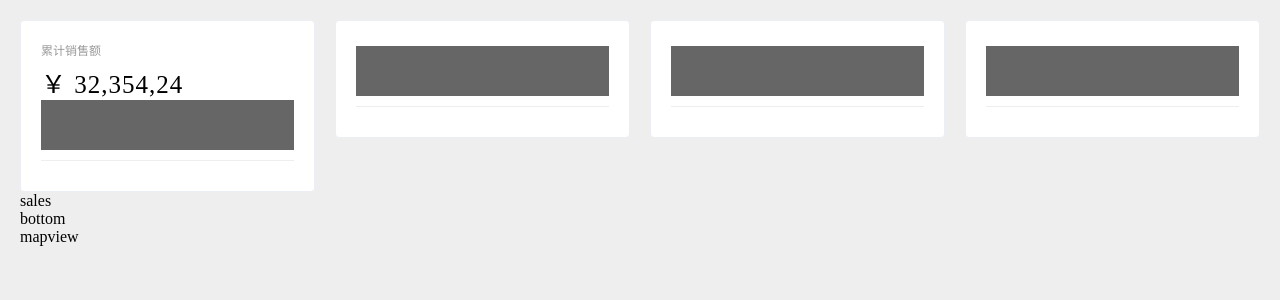
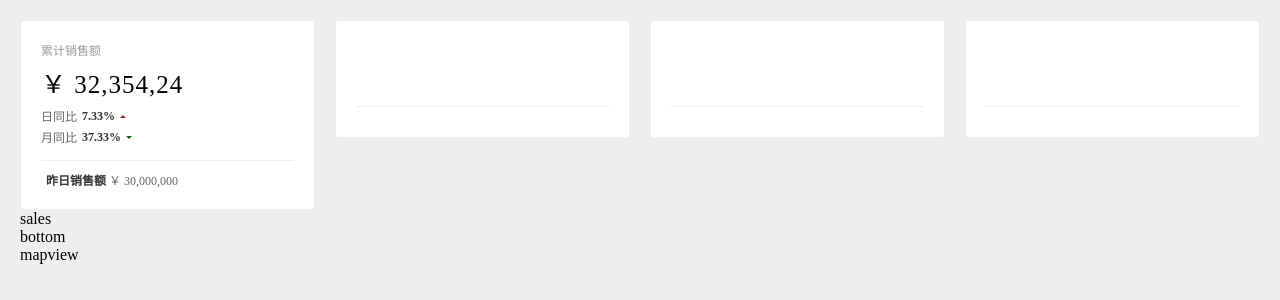
Before and after one commit to weite122/datav-report, a Vue app: page / in a window 1280 px wide. Shown: the top 300 px of the page. Built offline with nearby package versions, Linux system fonts and the light colour scheme.

Commit message:
feat: 完成TotalScales样式

```diff
--- a/src/components/CommonCard/index.vue
+++ b/src/components/CommonCard/index.vue
@@ -34,7 +34,7 @@
   }
   .chart {
     height: 50px;
-    background: #666666;
+    /*background: #666666;*/
   }
   .line {
     margin: 10px 0;
@@ -45,3 +45,25 @@
     color: #666;
   }
 </style>
+
+<style lang="scss">
+  .emphasis {
+    margin-left: 5px;
+    color: #333;
+    font-weight: 700;
+  }
+  .increase{
+    width: 0;
+    height: 0;
+    border: 3px solid transparent;
+    border-bottom-color: #a02222;
+    margin: 0 0 3px 5px;
+  }
+  .decrease{
+    width: 0;
+    height: 0;
+    border: 3px solid transparent;
+    border-top-color: #145a1a;
+    margin: 3px 0 0 5px;
+  }
+</style>
--- a/src/components/TotalSales/index.vue
+++ b/src/components/TotalSales/index.vue
@@ -2,7 +2,27 @@
   <common-card
     title="累计销售额"
     value="￥ 32,354,24"
-  />
+  >
+    <template>
+      <div class="compare-wrapper">
+        <div class="compare">
+          <span>日同比 </span>
+          <span class="emphasis">7.33%</span>
+          <div class="increase"></div>
+        </div>
+        <div class="compare">
+          <span>月同比 </span>
+          <span class="emphasis">37.33%</span>
+          <div class="decrease"></div>
+        </div>
+      </div>
+    </template>
+    <template v-slot:footer>
+      <span class="emphasis">昨日销售额 </span>
+      <span class="money">￥ 30,000,000</span>
+    </template>
+  </common-card>
+
 </template>
 
 <script>
@@ -14,5 +34,20 @@
 </script>
 
 <style lang="scss" scoped>
+  .compare-wrapper {
+    height: 100%;
+    display: flex;
+    justify-content: center;
+    flex-direction: column;
+    .compare {
+      display: flex;
+      align-items: center;
+      font-size: 12px;
+      margin-top: 3px;
+      color: #666;
+
+    }
+  }
+
 
 </style>
```
